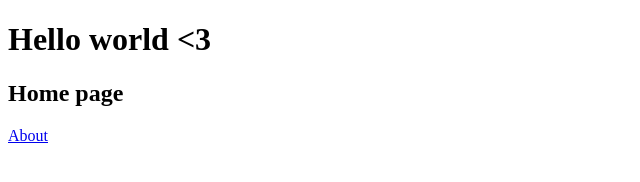
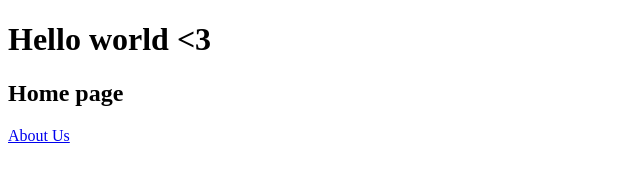
Before and after one commit to MikamiSama/P42_MH_first, a plain HTML site: page index.html in a window 1280 px wide. Shown: the full height of the page, 0-640 px from the left. Drawn offline with Linux system fonts and the light colour scheme.

Commit message:
Add link ABOUT on main page

```diff
--- a/index.html
+++ b/index.html
@@ -8,6 +8,6 @@
 <body>
 	<h1>Hello world <3</h1>
 	<h2>Home page</h2>
-	<a href="./about.html">About</a>
+	<a href="./about.html">About Us</a>
 </body>
 </html>
```
